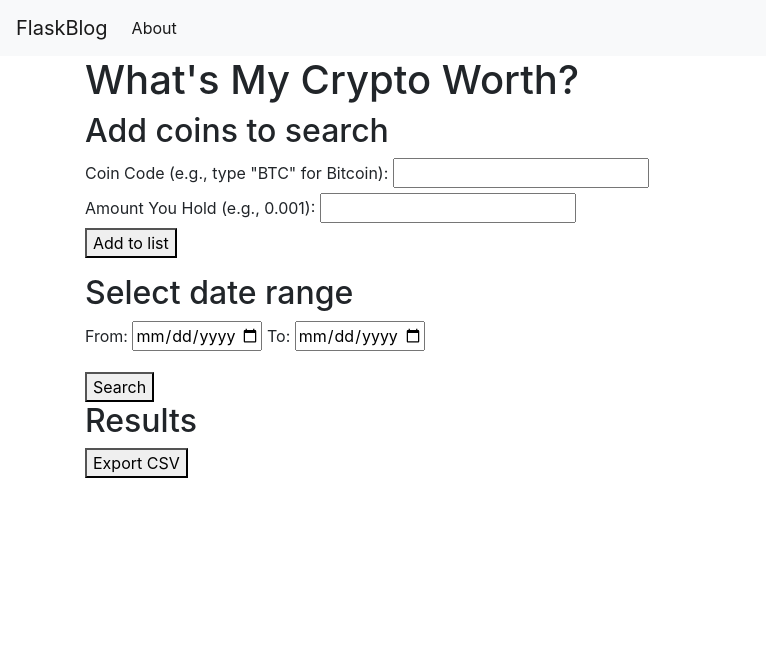
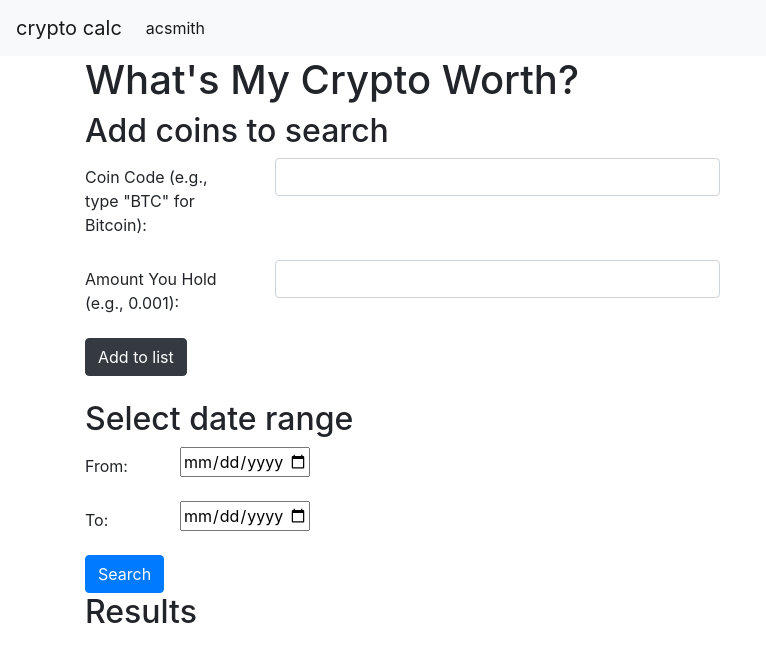
Before and after one commit to acsmith9999/Crypto-Scraping, a Flask app: page / in a window 1280 px wide. Shown: the top 662 px of the page, without its empty margins (0-766 px from the left). Run offline with Flask 2, Linux system fonts and the light colour scheme; some libraries are stand-ins or nearby versions.

Commit message:
changed UI with bootstrap

```diff
--- a/templates/base.html
+++ b/templates/base.html
@@ -14,14 +14,14 @@
   </head>
   <body>
     <nav class="navbar navbar-expand-md navbar-light bg-light">
-        <a class="navbar-brand" href="{{ url_for('index')}}">FlaskBlog</a>
+        <a class="navbar-brand" href="{{ url_for('index')}}">crypto calc</a>
         <button class="navbar-toggler" type="button" data-toggle="collapse" data-target="#navbarNav" aria-controls="navbarNav" aria-expanded="false" aria-label="Toggle navigation">
             <span class="navbar-toggler-icon"></span>
         </button>
         <div class="collapse navbar-collapse" id="navbarNav">
             <ul class="navbar-nav">
             <li class="nav-item active">
-                <a class="nav-link" href="#">About</a>
+                <a class="nav-link" href="https://acsmith.dev">acsmith</a>
             </li>
             </ul>
         </div>
--- a/templates/index.html
+++ b/templates/index.html
@@ -6,37 +6,54 @@
     <div>
         <h2>Add coins to search</h2>
         <form>
-            <label for="itemInput">Coin Code (e.g., type "BTC" for Bitcoin): </label>
-            <input type="text" id="itemInput" required />
-            <br>
-            <label for="coinValue">Amount You Hold (e.g., 0.001): </label>
-            <input type="number" id="coinValue" required />
-            <br>
-            <button type="submit" onclick="addItem()">Add to list</button>
+            <div class="form-group row">
+                <label class="col-sm-2 col-form-label" for="itemInput">Coin Code (e.g., type "BTC" for Bitcoin): </label>
+                <div class="col-sm-5">
+                    <input class="form-control" type="text" id="itemInput" required />
+                </div>
+            </div>
+            <div class="form-group row">
+                <label class="col-sm-2 col-form-label" for="coinValue">Amount You Hold (e.g., 0.001): </label>
+                <div class="col-sm-5">
+                    <input class="form-control" type="number" id="coinValue" required />
+                </div>
+            </div>
+            <button class="btn btn-dark" type="submit" onclick="addItem()">Add to list</button>
+
         </form>
-        <ul id="itemList"></ul>
+        <div class="list-group d-inline-block" id="itemList">
+            <ul id="itemList"></ul>
+        </div>
     </div>
+
+
 
     <div>
         <h2>Select date range</h2>
-        <div>
-          <label for="fromDate">From:</label>
-          <input type="date" id="fromDate">
-          <label for="toDate">To:</label>
-          <input type="date" id="toDate">
+        <div class="form-group row">
+            <label class="col-sm-1 col-form-label" for="fromDate">From:</label>
+            <div class="col-sm-5">
+                <input type="date" id="fromDate">
+            </div>
         </div>
-        <p id="selectedDates"></p>
+        <div class="form-group row">
+            <label class="col-sm-1 col-form-label" for="toDate">To:</label>
+            <div class="col-sm-5">
+                <input type="date" id="toDate">
+            </div>
+        </div>
     </div>
 
-    <button id="run-button">Search</button>
+    <button class="btn btn-primary" id="run-button">Search</button>
 
     <div class="value-tables">
         <h2>Results</h2>
-        <div id="table-container">
+        <div class="table-responsive" id="table-container">
         </div>
+        <!-- <div><button class="btn btn-success" id="export-button">Export CSV</button></div> -->
     </div>
 
-    <div><button id="export-button">Export CSV</button></div>
+
 
     <script>
         const itemList = document.getElementById('itemList');
@@ -51,7 +68,8 @@
 
           if (itemText !== '' && amountInput.value !== '') {
             const item = document.createElement('li');
-            item.textContent = itemText + " " + amountValue;
+            item.textContent = "Coin: " + itemText + ". Amount: " + amountValue + ". ";
+            item.classList = 'list-group-item'
 
 
             // Add event listener to select item when clicked
@@ -61,6 +79,7 @@
 
             // Add button to remove item
             const removeButton = document.createElement('button');
+            removeButton.classList = 'btn btn-danger';
             removeButton.textContent = 'Remove';
             removeButton.addEventListener('click', () => {
                 const index = coinsArray.findIndex(function (coin) {
@@ -90,14 +109,18 @@
 
         runButton.addEventListener('click', () => {
 
-            const fromDate = document.getElementById("fromDate").value;
-            const toDate = document.getElementById("toDate").value;
+            const fromDate = document.getElementById("fromDate");
+            const toDate = document.getElementById("toDate");
 
+            if (fromDate.value == "" || toDate.value == ""){
+                alert("Please select dates to search!");
+                return;
+            }
             console.log(coinsArray);
 
             const requestData = {
-                fromDate: fromDate,
-                toDate: toDate,
+                fromDate: fromDate.value,
+                toDate: toDate.value,
                 coins: coinsArray,
             };
             fetch('/values', {
@@ -111,17 +134,21 @@
             .then(tableHtml => {
                 //create table element
                 const table = document.createElement('table');
+                table.classList = 'table table-striped';
                 tableContainer.innerHTML = tableHtml;
                 //add table to container
                 tableContainer.appendChild(table);
+                // Add button to export table
+                const exportButton = document.createElement('button');
+                exportButton.classList = 'btn btn-success';
+                exportButton.textContent = 'Export CSV';
+                exportButton.addEventListener('click', () =>{
+                tableToCSV();
+                });
+                tableContainer.appendChild(exportButton);
             })
-
         });
 
-        const exportButton = document.getElementById('export-button');
-        exportButton.addEventListener('click', () =>{
-            tableToCSV();
-        });
 
         const today = new Date();
         const yesterday = new Date(today);
```
